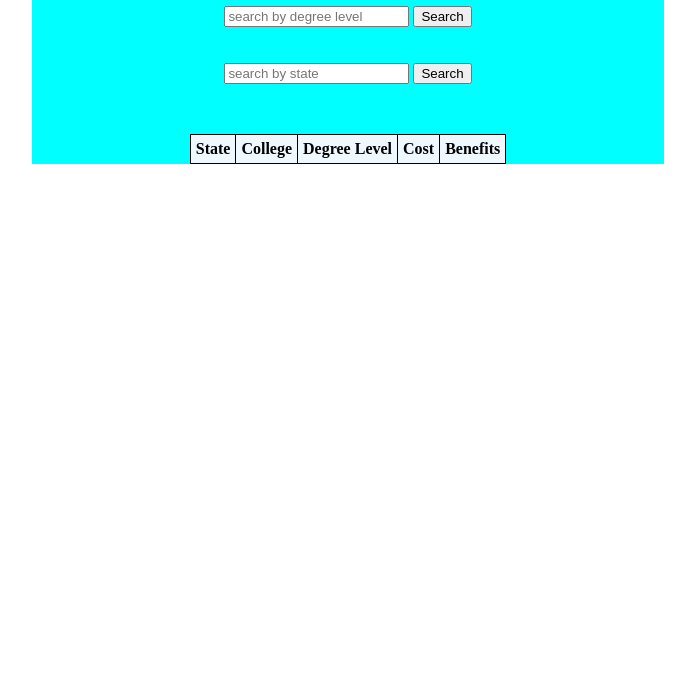
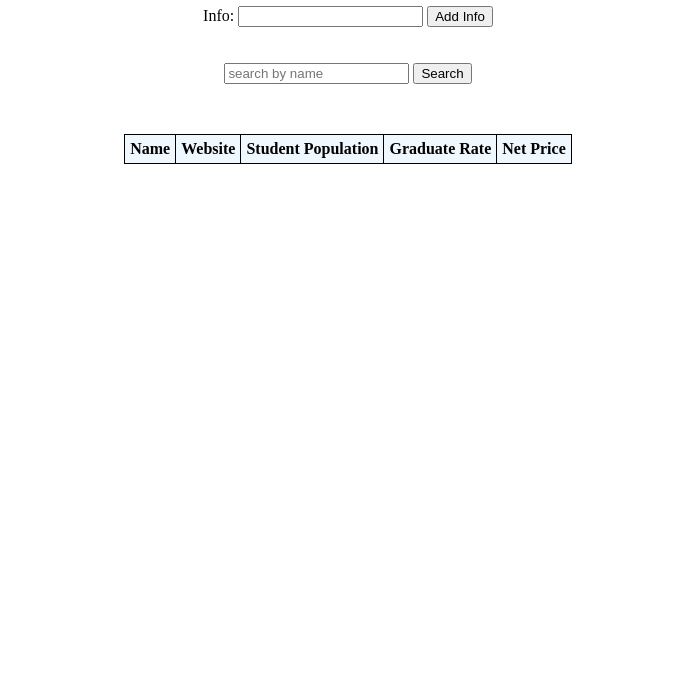
Before and after one commit to DanielleRoyal/Multi-Royal-College-Tips, a plain HTML site: page client/index.html in a window 1280 px wide. Shown: the part 102-800 px from the top of the page, without its empty margins (292-987 px from the left). Drawn offline with Linux system fonts and the light colour scheme; no server answers.

Commit message:
2nd commit

```diff
--- a/client/index.html
+++ b/client/index.html
@@ -9,22 +9,23 @@
 <body>
     <main>
         <h1>Royal College Tips</h1>
-        <input placeholder="search by degree level" id="search-input">
-           <button id="search-btn">Search</button>
+        <label> Info:</label>
+       <input type="text" id="name-input">
+       <button id="add-name-btn">Add Info</button>
 
         <br><br><br>
         <div>
-           <input placeholder="search by state" id="search-input">
+           <input placeholder="search by name" id="search-input">
            <button id="search-btn">Search</button>
         </div>
 
         <table id="table">
             <thead>
-                <th>State</th>
-                <th>College</th>
-                <th>Degree Level</th>
-                <th>Cost</th>
-                <th>Benefits</th>
+                <th>Name</th>
+                <th>Website</th>
+                <th>Student Population</th>
+                <th>Graduate Rate</th>
+                <th>Net Price</th>
             </thead>
             <tbody></tbody>
         </table>
--- a/client/stylesheet.css
+++ b/client/stylesheet.css
@@ -2,7 +2,7 @@ main {
     width: 50%;
     margin: 50px auto;
     text-align: center;
-    background-color: aqua;
+    background-color: white;
 }
 
 table {
--- a/server/package.json
+++ b/server/package.json
@@ -11,8 +11,8 @@
   "license": "ISC",
   "dependencies": {
     "cors": "^2.8.5",
-    "dotenv": "^8.2.0",
-    "express": "^4.17.1",
+    "dotenv": "^8.6.0",
+    "express": "^4.18.2",
     "mysql": "^2.18.1"
   },
   "devDependencies": {
```
Also changed, not shown: 1 other file.
